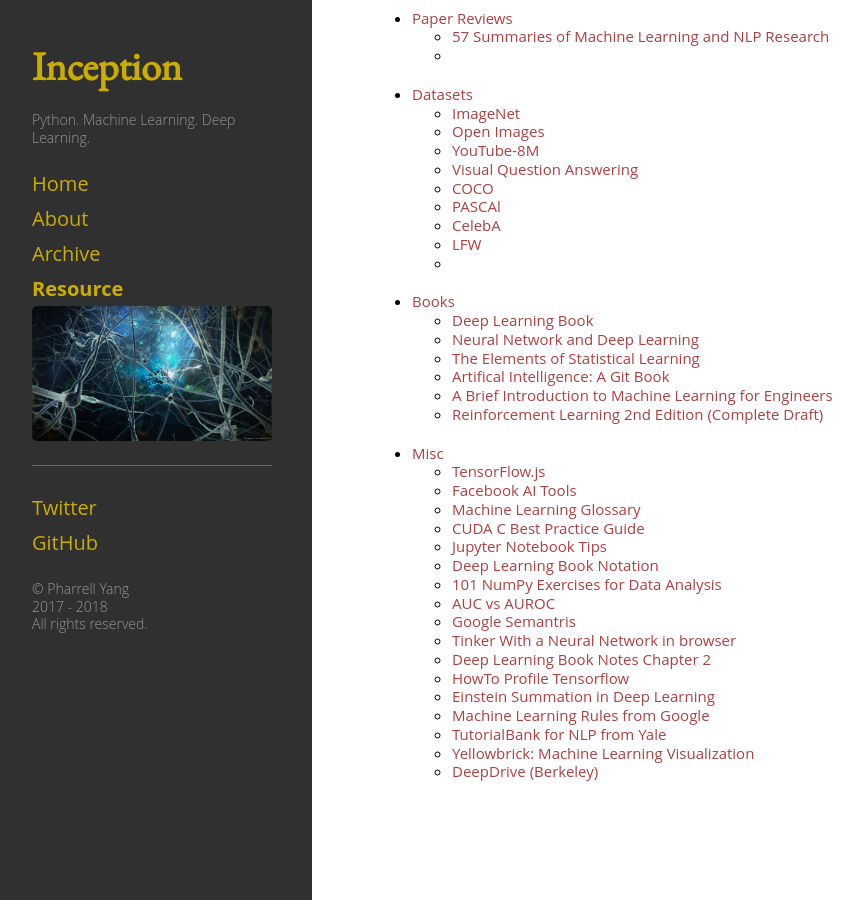
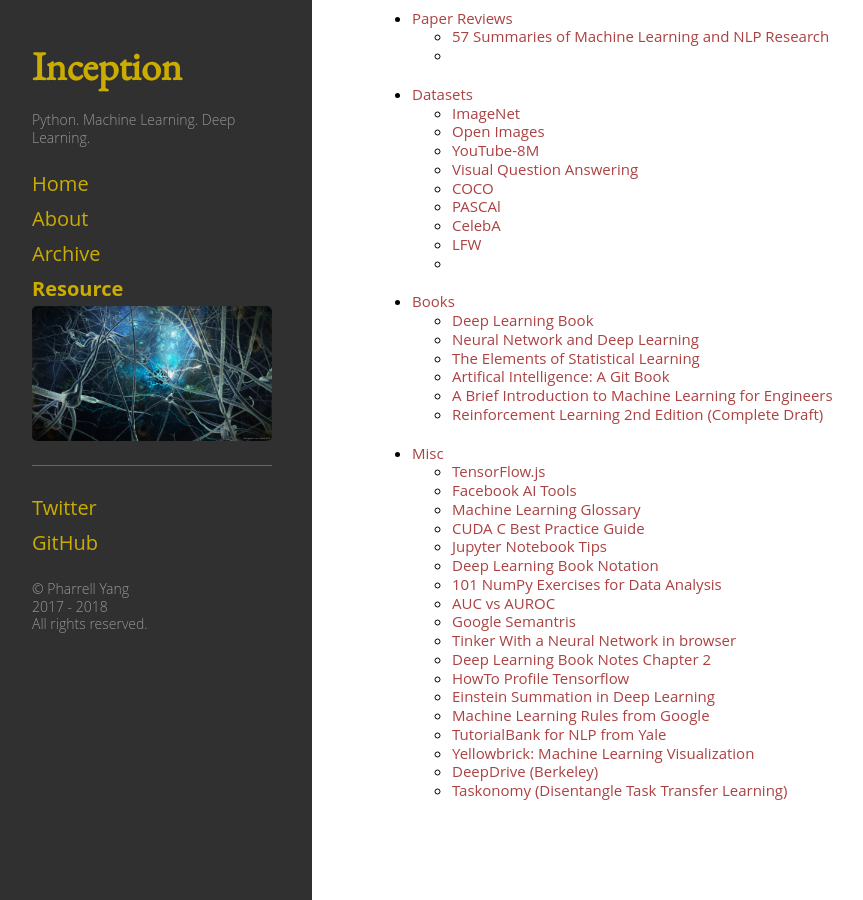
Before and after one commit to pharrellyhy/pharrellyhy.github.io.bakcup, a Jekyll site: the page built from resource.md, in a window 1280 px wide and 900 px high, scrolled down 2253 px. Shown: the whole window, without its empty margins (8-871 px from the left). Built offline with Jekyll 4.4.1, drawn with Linux system fonts in a browser that asks for light colours.

Commit message:
updates resource

```diff
--- a/_data/nav.yml
+++ b/_data/nav.yml
@@ -429,3 +429,6 @@
 
     - title: "DeepDrive (Berkeley)"
       url: "https://deepdrive.berkeley.edu/"
+
+    - title: "Taskonomy (Disentangle Task Transfer Learning)"
+      url: "http://taskonomy.stanford.edu/"
```
